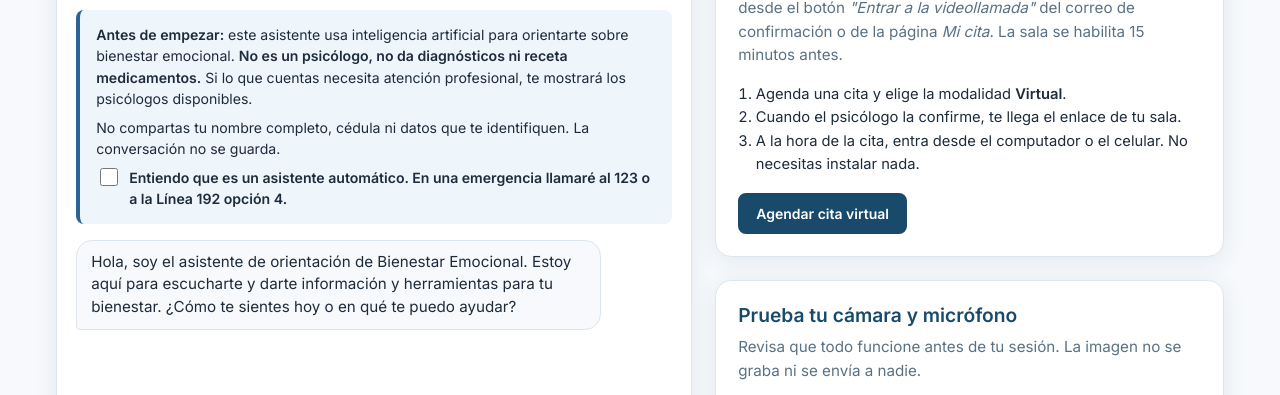
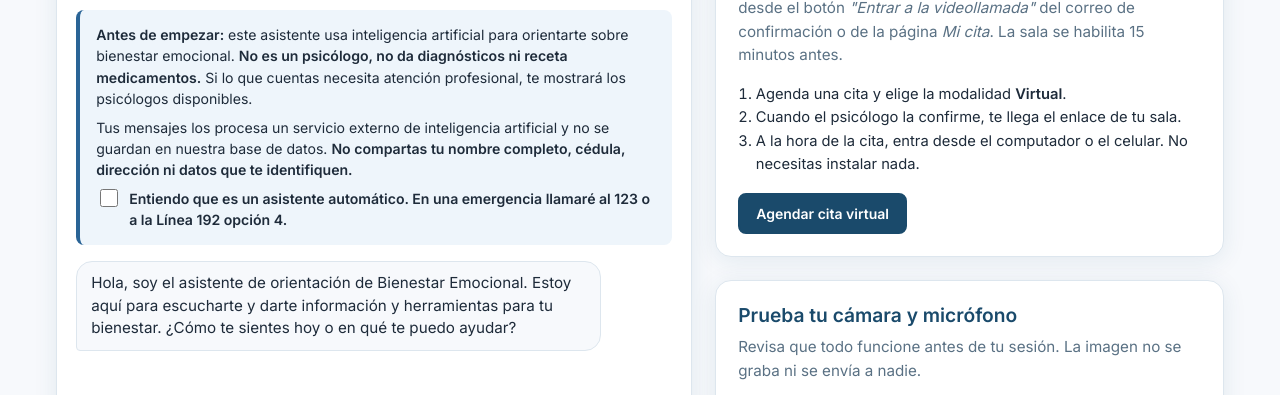
Before and after one commit to JoseRGomezR05/Salud, a plain HTML site: page virtual.html in a window 1280 px wide. Shown: the part 322-717 px from the top of the page. Drawn offline with Linux system fonts and the light colour scheme; no server answers.

Commit message:
Asistente: opción de usar Gemini (plan gratuito) además de Claude
- Si existe GEMINI_API_KEY se usa gemini-3.8-flash (generateContent con
  salida JSON); si no, Claude con ANTHROPIC_API_KEY
- Bloqueos de seguridad de Gemini remiten a un profesional
- Si el modelo no acepta el esquema, se repite pidiendo solo JSON
- Aviso del chat: los mensajes los procesa un servicio externo
- Guía con la advertencia de privacidad del plan gratuito

Co-Authored-By: Claude Opus 5.5 <noreply@anthropic.com>

```diff
--- a/virtual.html
+++ b/virtual.html
@@ -57,7 +57,8 @@
                     <p><strong>Antes de empezar:</strong> este asistente usa inteligencia artificial para orientarte sobre
                     bienestar emocional. <strong>No es un psicólogo, no da diagnósticos ni receta medicamentos.</strong>
                     Si lo que cuentas necesita atención profesional, te mostrará los psicólogos disponibles.</p>
-                    <p>No compartas tu nombre completo, cédula ni datos que te identifiquen. La conversación no se guarda.</p>
+                    <p>Tus mensajes los procesa un servicio externo de inteligencia artificial y no se guardan en nuestra
+                    base de datos. <strong>No compartas tu nombre completo, cédula, dirección ni datos que te identifiquen.</strong></p>
                     <label class="v-check">
                         <input type="checkbox" id="iaAcepto">
                         <span>Entiendo que es un asistente automático. En una emergencia llamaré al 123 o a la Línea 192 opción 4.</span>
```
Also changed, not shown: 2 other files.
